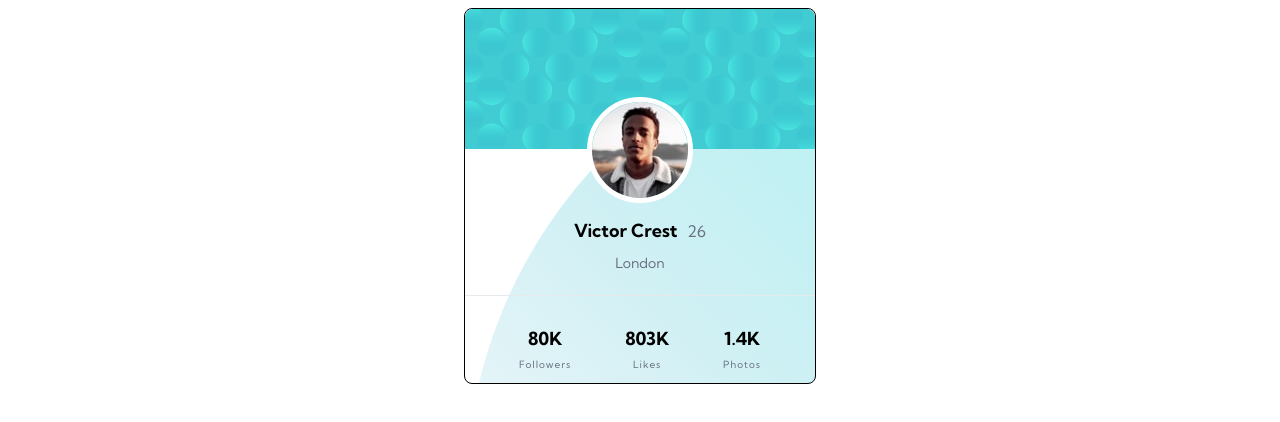
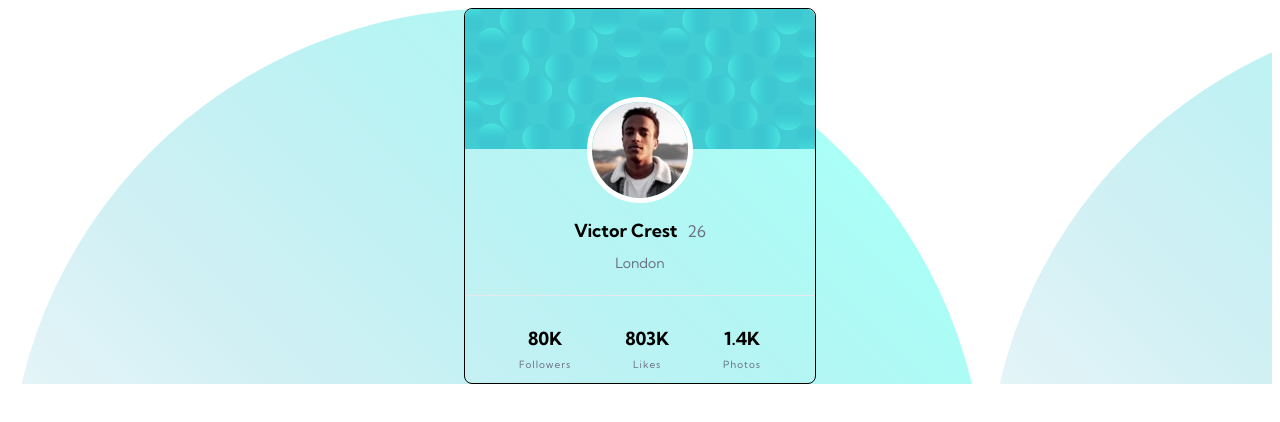
Before and after one commit to michaelakleer/profile-card-component-react, a React (Create React App) app: page / in a window 1280 px wide. Shown: the top 422 px of the page. Built offline with nearby package versions, Linux system fonts and the light colour scheme.

Commit message:
Updated styling

```diff
--- a/src/App.css
+++ b/src/App.css
@@ -23,18 +23,18 @@ ul {
 }
 
 .App {
-  display: block;
-  margin: 0 auto;
-  border: 1px solid #000;
-  border-radius: 8px;
-  width: 350px;
-  height: 374px;
   font-family: "Kumbh Sans", sans-serif;
   background-image: url(images/bg-pattern-top.svg);
 }
 
 .container {
+  display: block;
+  margin: 0 auto;
   text-align: center;
+  border: 1px solid #000;
+  border-radius: 8px;
+  width: 350px;
+  height: 374px;
 }
 
 .info {
```
